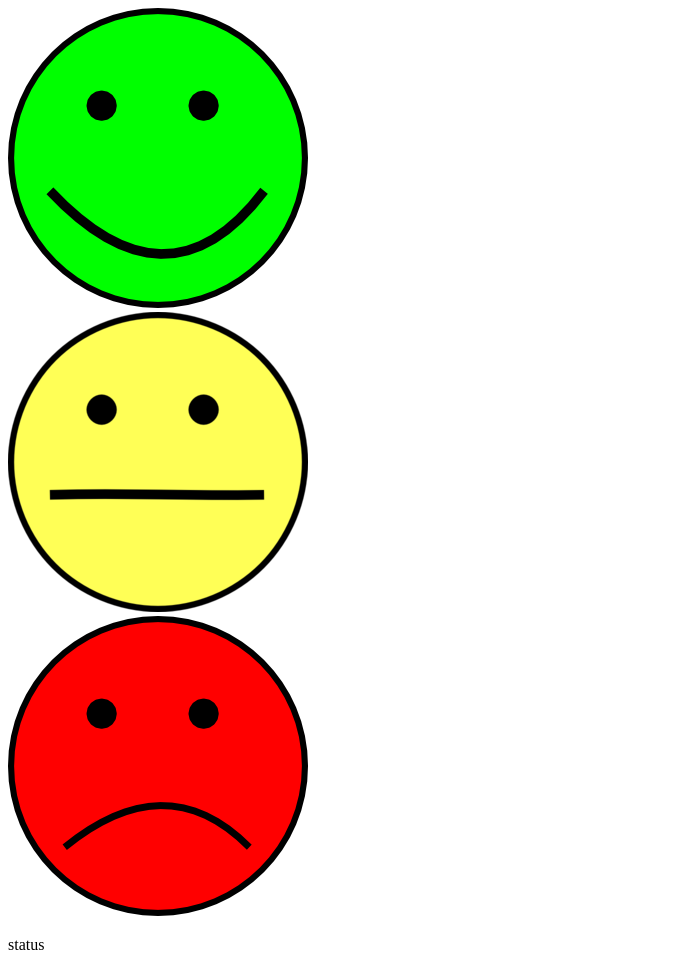
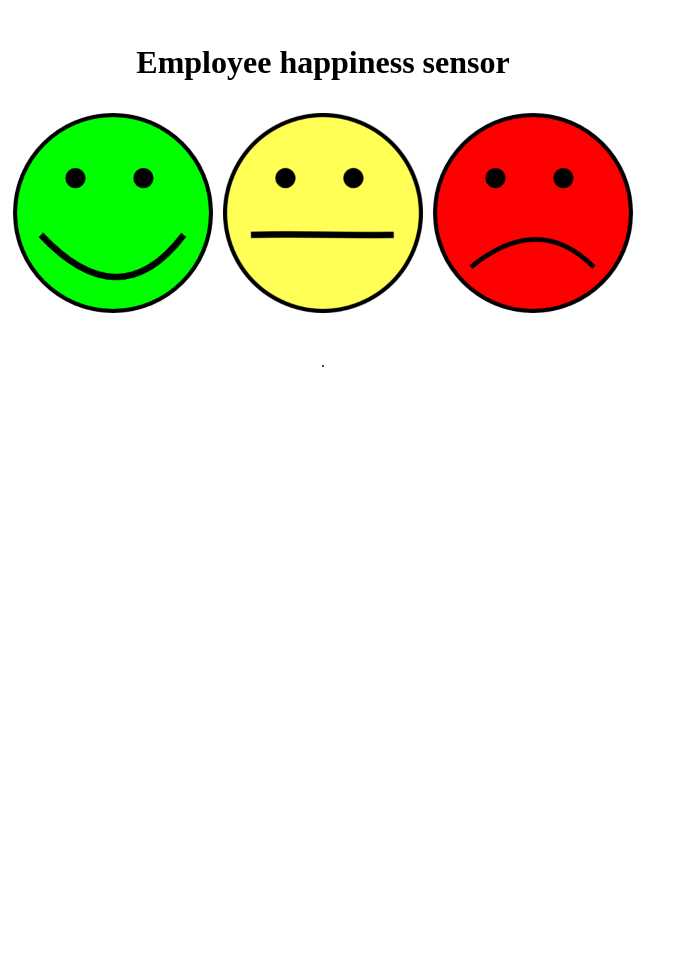
Before and after one commit to derekrliang/happyeye, a plain HTML site: page happysensor/index.html in a window 1280 px wide. Shown: the whole page, without its empty margins (0-688 px from the left). After the commit the page ends 800 px from the top, so only its background shows below. Drawn offline with nearby package versions, Linux system fonts and the light colour scheme.

Commit message:
Cleaning up sensor web page

```diff
--- a/happysensor/index.html
+++ b/happysensor/index.html
@@ -29,11 +29,39 @@ $(document).ready(function(){
 }
 
 </script>
+<style>
+    table, th, td {
+    border: 0px solid black;
+    border-collapse: collapse;
+}
+th, td {
+    padding: 5px;
+    width: 200px;
+}
+th, td {
+    text-align: center;
+}
+</style>
 </head>
 <body>
-<div id="above"> <img src="above.png" id="above_click"></div>
-<div id="average"> <img src="average.png" id="average_click"> </div>
-<div id="below"> <img src="below.png" id="below_click"> </div>
-<div id="click_status"><p>status</p></div>
+<table>
+  <tr><td></td><td></td><td></td></tr>
+  <tr>
+   <td colspan="3"><h1>Employee happiness sensor</h1</td>
+  </tr>
+</table>
+<table>
+  <tr>
+    <td><div id="above"> <img src="above.png" id="above_click" height="200" width="200"></div></td>
+    <td><div id="average"> <img src="average.png" id="average_click" height="200" width="200"> </div></td>
+    <td><div id="below"> <img src="below.png" id="below_click" height="200" width="200"> </div></td>
+  </tr>
+</table>
+<table>
+  <tr><td></td><td></td><td></td></tr>
+  <tr>
+   <td colspan="3"><div id="click_status"><p>.</p></div></td>
+  </tr>
+</table>
 </body>
 </html>
```
